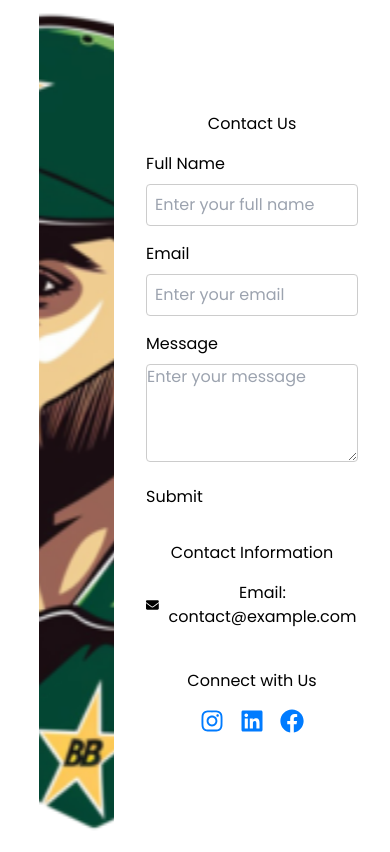
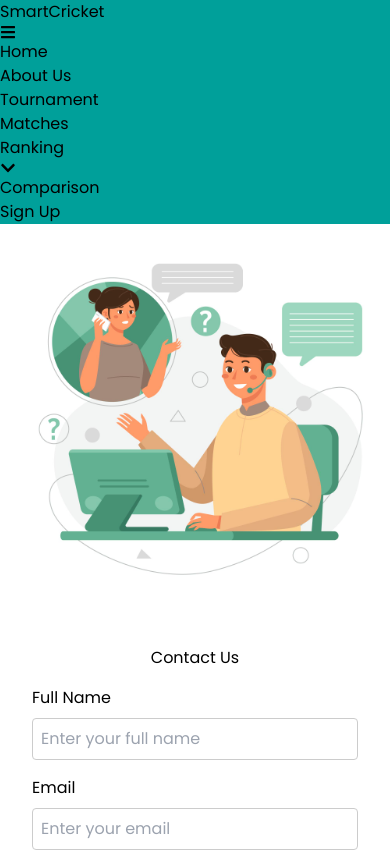
Before and after one commit to AjabNauman958/smart-cricket-frontend, a React (Vite) app: page /Contact in a window 390 px wide. Shown: the top 852 px of the page. Built offline with nearby package versions, Linux system fonts and the light colour scheme.

Commit message:
modified

```diff
--- a/src/components/Contact.jsx
+++ b/src/components/Contact.jsx
@@ -1,19 +1,22 @@
 import React from 'react';
 import { FaEnvelope, FaInstagram, FaLinkedin, FaFacebook } from 'react-icons/fa';
-import backgroundImage from '../components/images/babar.png'; // Replace with your actual image path
+import backgroundImage from '../components/images/contact.jpg'; // Replace with your actual image path
 import '../components/css/contact.css'; // Import your CSS file
-
+import Navbar from './Navbar'; // Import the Navbar component
+import Footer from './Footer'; // Import the Footer component
 const Contact = () => {
   return (
-    <div className="contact-container">
+    <>
+    <Navbar/>
+    <div className="contact-container mt-10">
       <div className="left-side">
         {/* Animated or transitional image */}
         <img src={backgroundImage} alt="Background" className="animated-image" />
       </div>
       <div className="right-side">
         <div className="contact-form">
-          <h2 className='text-4xl text-green-500'>Contact Us</h2>
-          <form>
+          <h2 className='text-5xl text-green-500 font-bold '>Contact Us</h2>
+          <form >
             <div className="form-group">
               <label htmlFor="fullName">Full Name</label>
               <input type="text" id="fullName" name="fullName" placeholder="Enter your full name" required />
@@ -26,26 +29,28 @@ const Contact = () => {
               <label htmlFor="message">Message</label>
               <textarea id="message" name="message" rows="4" placeholder="Enter your message" required></textarea>
             </div>
-            <button type="submit">Submit</button>
+            <button type="submit" className='p-3 bg-green-300 hover:bg-green-400'>Submit</button>
           </form>
         </div>
         <div className="contact-info">
           <h3>Contact Information</h3>
           <div className="info">
             <FaEnvelope className="icon" />
-            <p>Email: contact@example.com</p>
+            <p>smartcricket@gmail.com</p>
           </div>
         </div>
         <div className="social-icons">
           <h3>Connect with Us</h3>
           <div className="icons">
-            <a href="https://www.instagram.com/" target="_blank" rel="noopener noreferrer"><FaInstagram className="icon" /></a>
-            <a href="https://www.linkedin.com/" target="_blank" rel="noopener noreferrer"><FaLinkedin className="icon" /></a>
-            <a href="https://www.facebook.com/" target="_blank" rel="noopener noreferrer"><FaFacebook className="icon" /></a>
+            <a href="https://www.linkedin.com/" target="_blank" rel="noopener noreferrer"><FaLinkedin className="icon text-blue-400 hover:text-blue-600" /></a>
+            <a href="https://www.instagram.com/" target="_blank" rel="noopener noreferrer"><FaInstagram className="icon text-pink-400 hover:text-pink-600" /></a>
+            <a href="https://www.facebook.com/" target="_blank" rel="noopener noreferrer"><FaFacebook className="icon text-blue-400 hover:text-blue-600" /></a>
           </div>
         </div>
       </div>
     </div>
+    <Footer/>
+    </>
   );
 }
 
--- a/src/components/Footer.jsx
+++ b/src/components/Footer.jsx
@@ -1,4 +1,5 @@
 import React from 'react';
+import {Link} from 'react-router-dom'
 import { FaGithub, FaInstagram, FaTwitter, FaFigma } from 'react-icons/fa';
 
 const Footer = () => {
@@ -31,7 +32,7 @@ const Footer = () => {
 
         {/* Third Div: Contact Us and Policies */}
         <div className="mb-6 md:mb-0">
-          <a href="#" className="bg-yellow-300 text-black py-2 px-4 rounded hover:bg-yellow-400 transition duration-300">Contact Us</a>
+        <Link to='/contact'>  <a href="#" className="bg-yellow-300 text-black py-2 px-4 rounded hover:bg-yellow-400 transition duration-300">Contact Us</a></Link>
           <ul className="mt-4">
             <li className="my-2"><a href="#" className="hover:underline transition duration-300">Privacy Policy</a></li>
             <li className="my-2"><a href="#" className="hover:underline transition duration-300">Terms of Use</a></li>
--- a/src/components/css/contact.css
+++ b/src/components/css/contact.css
@@ -1,7 +1,7 @@
 .contact-container {
     display: flex;
-    width: 100vw;
-    height: 100vh;
+    /* width: 100vw; */
+    /* height: 100vh; */
   }
 
   .left-side {
@@ -13,16 +13,6 @@
     width: 100%;
     height: 100%;
     object-fit: cover;
-    animation: slide-in 10s infinite alternate;
-  }
-
-  @keyframes slide-in {
-    0% {
-      transform: translateX(-50%);
-    }
-    100% {
-      transform: translateX(50%);
-    }
   }
 
   .right-side {
@@ -69,7 +59,6 @@
   }
 
   button {
-    background-color: #007bff;
     color: white;
     border: none;
     padding: 0.75rem 1rem;
@@ -78,9 +67,7 @@
     border-radius: 4px;
   }
 
-  button:hover {
-    background-color: #0056b3;
-  }
+
 
   .contact-info {
     text-align: center;
@@ -115,136 +102,19 @@
   }
 
   .icons a {
-    color: #007bff;
     font-size: 1.5rem;
     margin: 0 0.5rem;
   }
 
   .icons a:hover {
-    color: #0056b3;
-  }
-  .contact-container {
-    display: flex;
-    width: 100vw;
-    height: 100vh;
   }
 
-  .left-side {
-    flex: 1;
-    overflow: hidden;
-  }
-
-  .animated-image {
-    width: 100%;
-    height: 100%;
-    object-fit: cover;
-    animation: slide-in 10s infinite alternate;
-  }
-
-  @keyframes slide-in {
-    0% {
-      transform: translateX(-50%);
-    }
-    100% {
-      transform: translateX(50%);
+  @media (max-width:769px){
+    .contact-container{
+      display: flex;
+      justify-content: center;
+      align-items: center;
+      flex-wrap: wrap;
+      flex-direction: column;
     }
   }
-
-  .right-side {
-    flex: 1;
-    display: flex;
-    flex-direction: column;
-    justify-content: center;
-    align-items: center;
-    padding: 2rem;
-  }
-
-  .contact-form {
-    width: 100%;
-    max-width: 400px;
-    margin-bottom: 2rem;
-  }
-
-  .contact-form h2 {
-    text-align: center;
-    margin-bottom: 1rem;
-  }
-
-  .form-group {
-    margin-bottom: 1rem;
-  }
-
-  .form-group label {
-    display: block;
-    margin-bottom: 0.5rem;
-  }
-
-  input[type="text"],
-  input[type="email"],
-  textarea {
-    width: 100%;
-    padding: 0.5rem;
-    font-size: 1rem;
-    border: 1px solid #ccc;
-    border-radius: 4px;
-  }
-
-  textarea {
-    resize: vertical;
-  }
-
-  button {
-    background-color: #007bff;
-    color: white;
-    border: none;
-    padding: 0.75rem 1rem;
-    font-size: 1rem;
-    cursor: pointer;
-    border-radius: 4px;
-  }
-
-  button:hover {
-    background-color: #0056b3;
-  }
-
-  .contact-info {
-    text-align: center;
-    margin-bottom: 2rem;
-  }
-
-  .contact-info h3 {
-    margin-bottom: 1rem;
-  }
-
-  .info {
-    display: flex;
-    align-items: center;
-    margin-bottom: 0.5rem;
-  }
-
-  .info p {
-    margin-left: 0.5rem;
-  }
-
-  .social-icons {
-    text-align: center;
-  }
-
-  .social-icons h3 {
-    margin-bottom: 1rem;
-  }
-
-  .icons {
-    display: flex;
-    justify-content: center;
-  }
-
-  .icons a {
-    color: #007bff;
-    font-size: 1.5rem;
-    margin: 0 0.5rem;
-  }
-
-  .icons a:hover {
-    color: #0056b3;
-  }
```
Also changed, not shown: src/components/images/contact.jpg (added).
